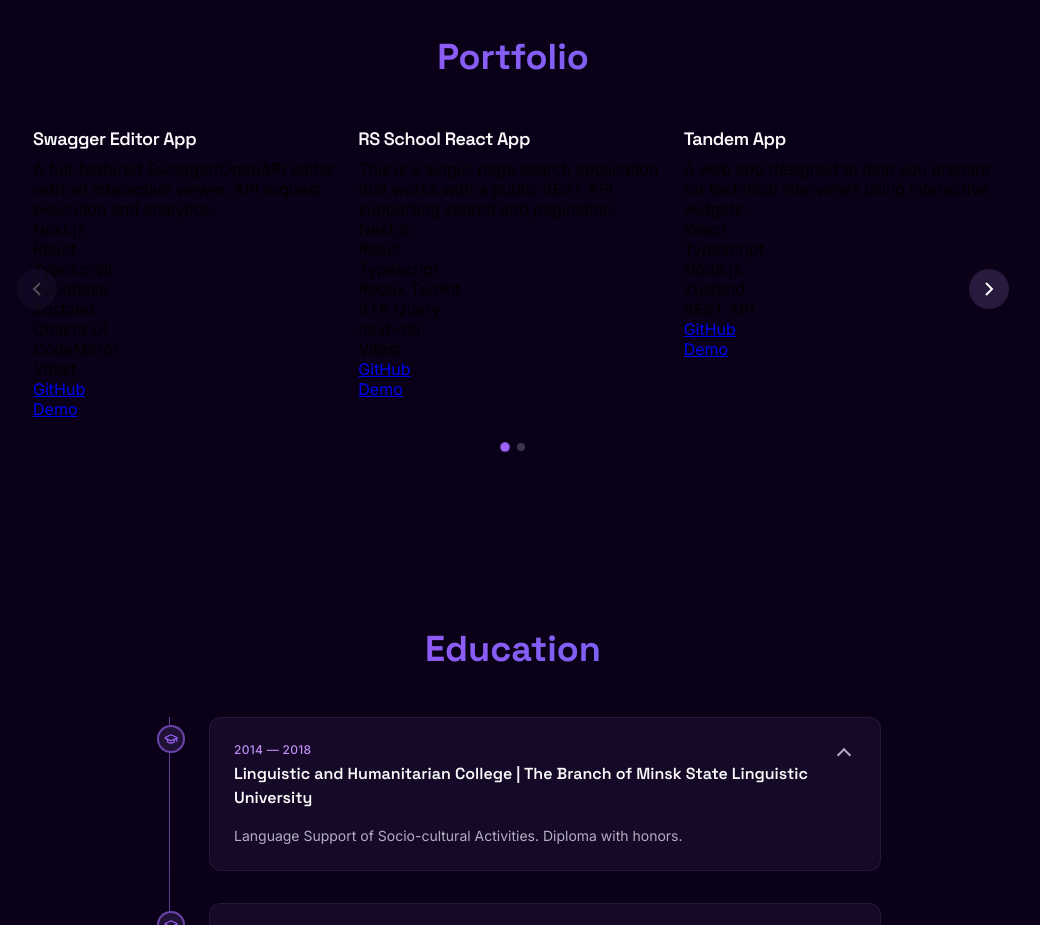
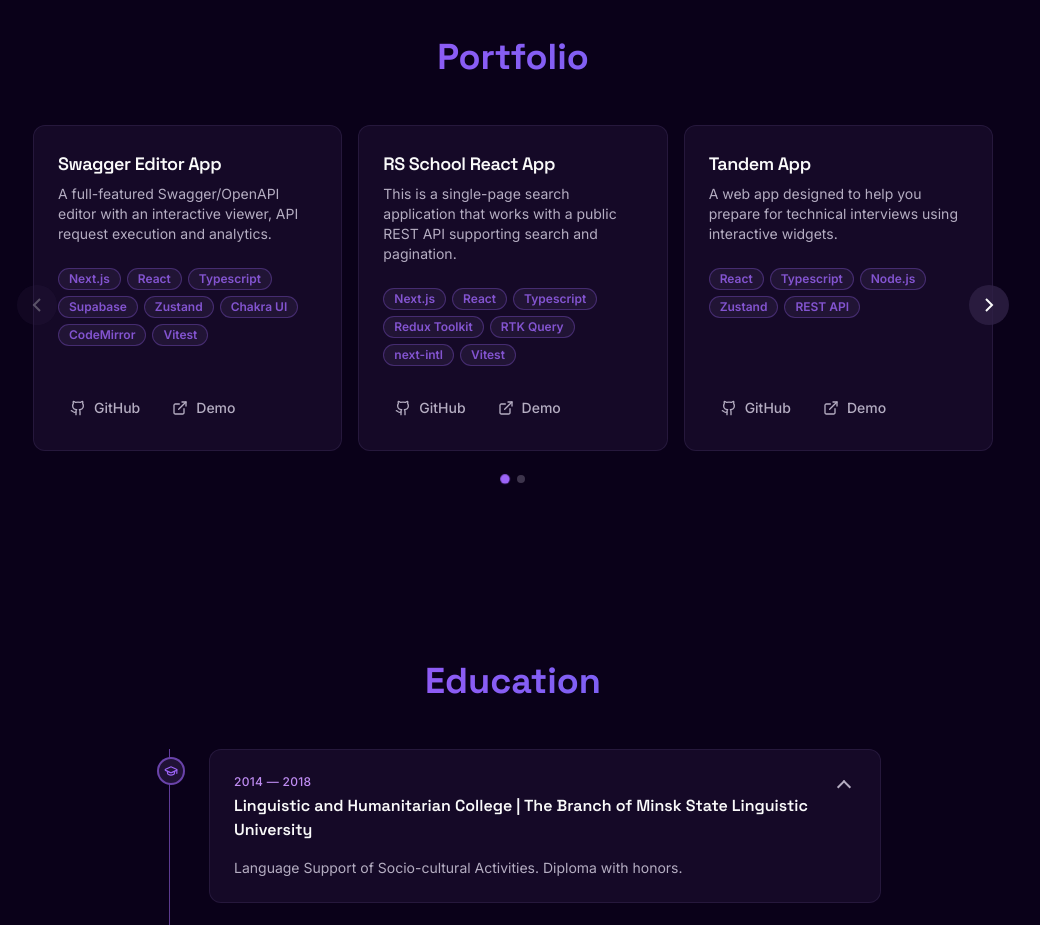
Before and after one commit to rika-milew/new-cv, a Next.js app: page / in a window 1280 px wide. Shown: the part 2060-2985 px from the top of the page, without its empty margins (127-1167 px from the left). Built offline with nearby package versions, Linux system fonts and the light colour scheme.

Commit message:
feat: add card

```diff
--- a/src/components/sections/portfolio/portfolio.tsx
+++ b/src/components/sections/portfolio/portfolio.tsx
@@ -5,6 +5,7 @@ import { useSectionReveal } from '@/hooks/use-section-reveal';
 import { portfolioConfig } from './portfolio.config';
 import { Heading } from '@/components/heading/heading';
 import { Carousel } from '@/components/carousel/carousel';
+import { ProjectCard } from '@/components/project-card/project-card';
 import styles from './portfolio.module.css';
 
 const cx = classNames.bind(styles);
@@ -36,39 +37,7 @@ export function Portfolio() {
             }}
           >
             {portfolioConfig.map((project) => (
-              <div className={cx('card')} key={project.title}>
-                <Heading as="h3" className="portfolio-heading">
-                  {project.title}
-                </Heading>
-                <p className={cx('description')}>{project.description}</p>
-                <div className={cx('badges-container')}>
-                  {project.badges.map((badge) => (
-                    <div key={badge} className={cx('badge')}>
-                      {badge}
-                    </div>
-                  ))}
-                </div>
-                <div className={cx('links')}>
-                  <a
-                    href={project.github}
-                    target="_blank"
-                    rel="noopener noreferrer"
-                    className={cx('link')}
-                  >
-                    <div className={cx('icon', 'github')} />
-                    <span>GitHub</span>
-                  </a>
-                  <a
-                    href={project.demo}
-                    target="_blank"
-                    rel="noopener noreferrer"
-                    className={cx('link')}
-                  >
-                    <div className={cx('icon', 'demo')} />
-                    <span>Demo</span>
-                  </a>
-                </div>
-              </div>
+              <ProjectCard key={project.title} project={project} />
             ))}
           </Carousel>
         </div>
```
